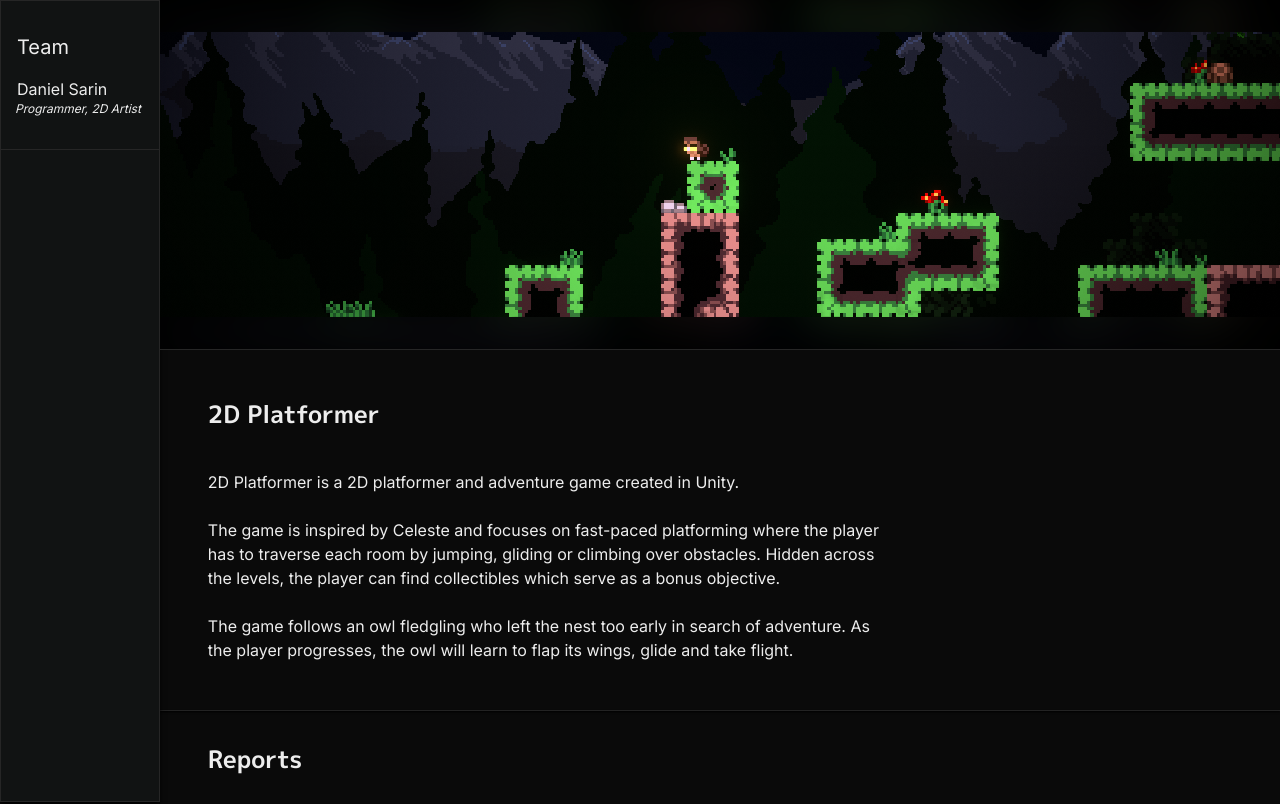
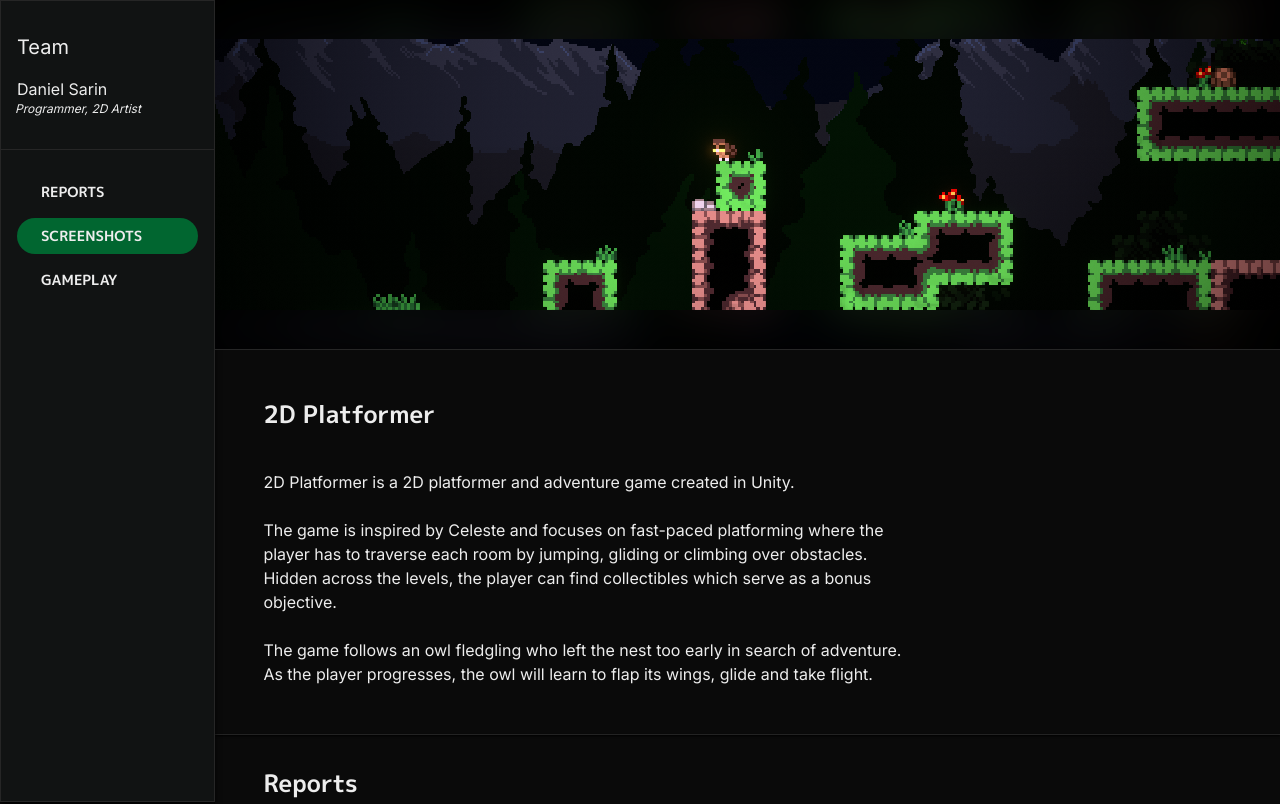
Before and after one commit to btasa013/portfolio, a Next.js app: page /projects/2d-platformer in a window 1280 px wide. Shown: the top 804 px of the page. Built offline with nearby package versions, Linux system fonts and the light colour scheme.

Commit message:
Fixed scroll buttons on main page, added nav buttons to 2D platformer project main page.

```diff
--- a/src/app/projects/2d-platformer/page.tsx
+++ b/src/app/projects/2d-platformer/page.tsx
@@ -1,12 +1,16 @@
+"use client";
 
 import ProjectPage, { ProjectSectionProps } from '@/components/ProjectPage';
 import { TITLE, SLUG, TEAM, DESCRIPTION, asset } from '@/app/projects/2d-platformer/data';
+import { useRef } from 'react';
 
 export default function Project() {
 
   const sections: ProjectSectionProps[] = [
     {
       title: "Reports",
+      navButton: { title: "Reports" },
+      ref: useRef(null),
       content: <div className="flex flex-col gap-4">
         <a className="bg-bg-secondary w-32 text-center p-2 rounded-2xl hover:scale-105 hover:brightness-125 transition-all duration-200" href={`${SLUG}/reports/2`}>Report 2</a>
         <a className="bg-bg-secondary w-32 text-center p-2 rounded-2xl hover:scale-105 hover:brightness-125 transition-all duration-200" href={`${SLUG}/reports/1`}>Report 1</a>
@@ -14,6 +18,8 @@ export default function Project() {
     },
     {
       title: "Screenshots",
+      navButton: { title: "Screenshots" },
+      ref: useRef(null),
       content: <div className="
           grid grid-cols-2 gap-2 w-fit divide-y-1 divide-neutral-200
           *:w-min *:max-w-[25vw]
@@ -27,6 +33,8 @@ export default function Project() {
     },
     {
       title: "Gameplay Video",
+      navButton: { title: "Gameplay" },
+      ref: useRef(null),
       content: <div>
         {/* Second iframe is needed so the video isn't blocked on Firefox for some reason */}
         <iframe hidden></iframe>
--- a/src/components/Nav.tsx
+++ b/src/components/Nav.tsx
@@ -72,7 +72,7 @@ export default function Nav({ nav }: NavProps) {
           const Component = item.component ?? MainNavButton;
           return <Component
             key={item.title}
-            selected={active == item.id}
+            selected={active == (item.id ?? item.title)}
             title={item.title}
             icon={item.icon}
             ref={item.ref}
```
